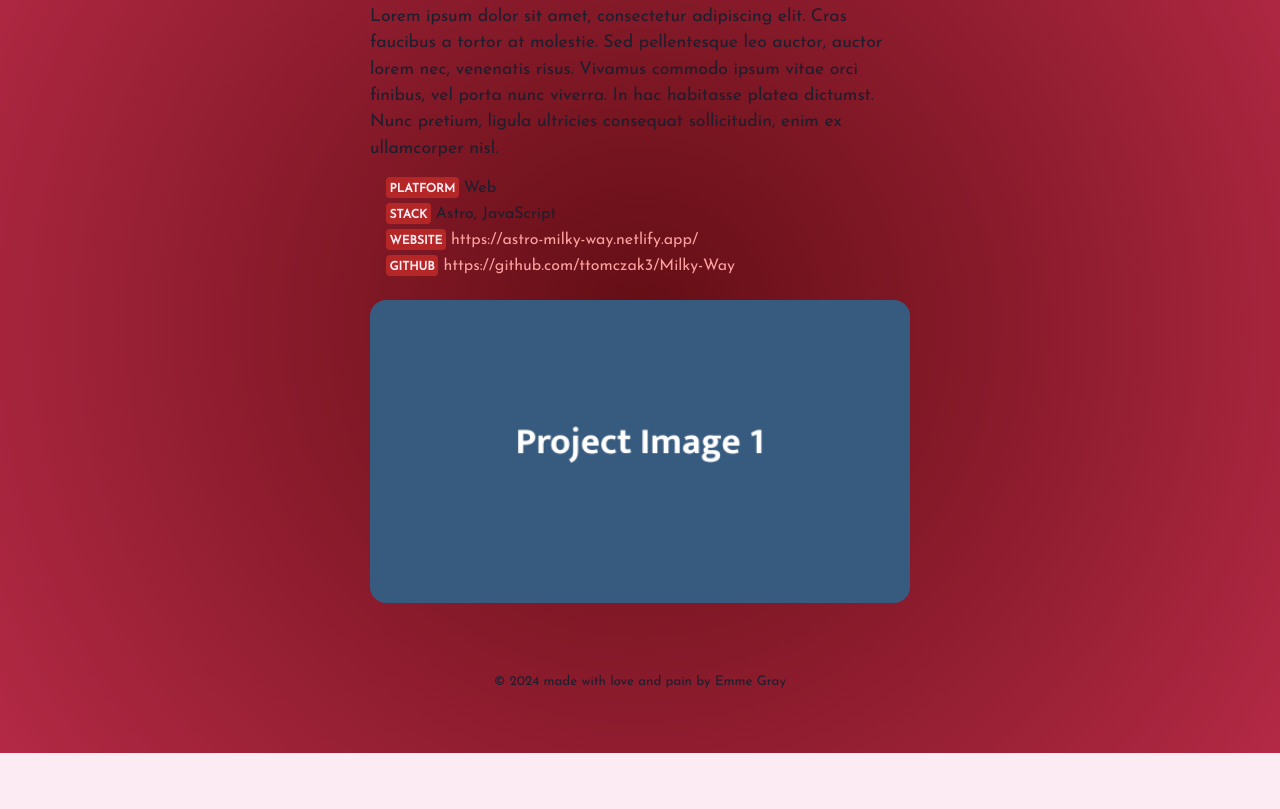
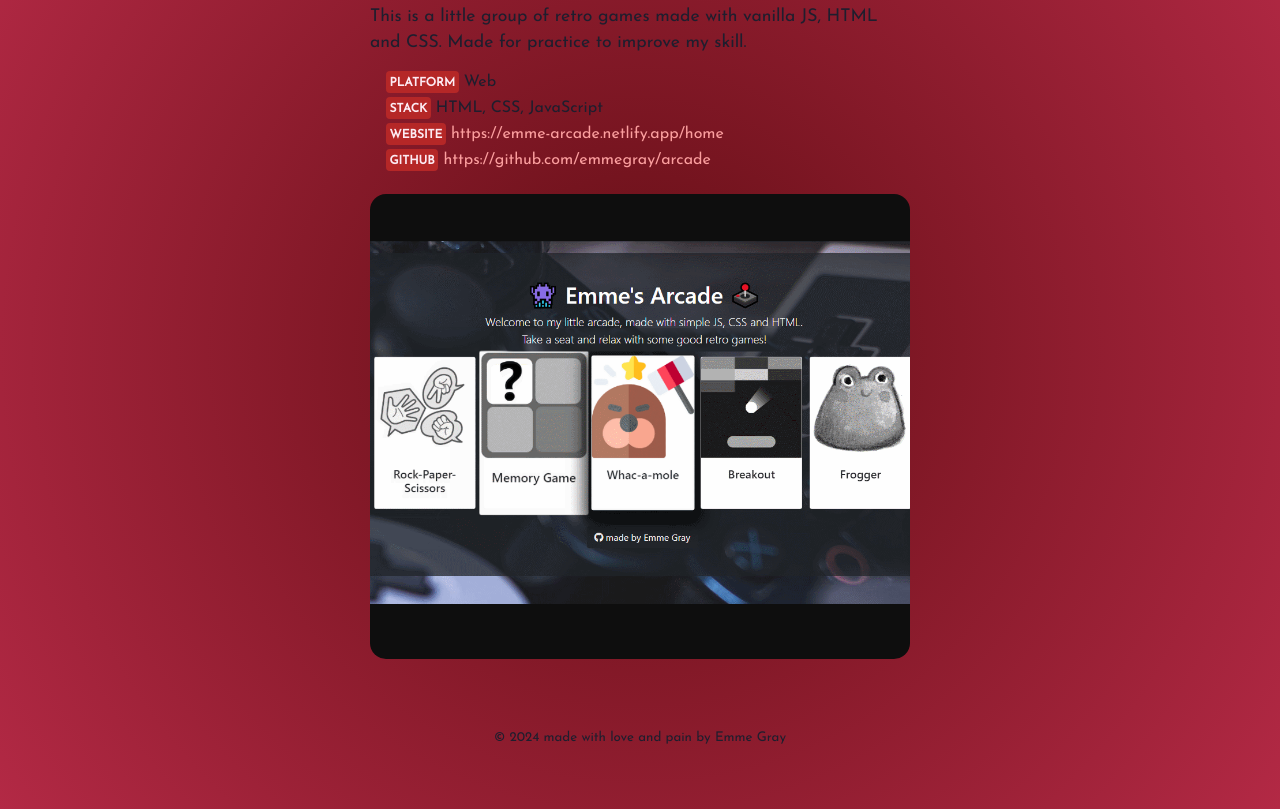
Before and after one commit to emmegray/emme-portfolio, an Astro site: page /projects/project-2 in a window 1280 px wide. Shown: the part 106-915 px from the top of the page. Before the commit the page ends 859 px from the top, so only its background shows below. Built offline with nearby package versions, Linux system fonts and the light colour scheme; Astro itself is replaced by a stand-in of ours.

Commit message:
Added projects

```diff
--- a/src/content/projects/project-2.md
+++ b/src/content/projects/project-2.md
@@ -1,19 +1,19 @@
 ---
-title: 'Project 2'
-description: 'Neque porro quisquam est qui dolorem ipsum quia dolor sit amet, consectetur, adipisci'
+title: 'Arcade'
+description: 'This is a little group of retro games made with vanilla JS, HTML and CSS. Made for practice to improve my skill.'
 image:
-    url: '/GitHub.webp'
+    url: '/arcade.png'
     alt: 'GitHub wallpaper'
 worksImage1:
-    url: '/image-1.webp'
+    url: '/arcade.png'
     alt: 'first image of your project.'
 worksImage2:
     url: '/image-2.webp'
     alt: 'second image of your project.'
 platform: Web
-stack: Astro, JavaScript
-website: https://astro-milky-way.netlify.app/
-github: https://github.com/ttomczak3/Milky-Way
+stack: HTML, CSS, JavaScript
+website: https://emme-arcade.netlify.app/home
+github: https://github.com/emmegray/arcade
 ---
 
-Lorem ipsum dolor sit amet, consectetur adipiscing elit. Cras faucibus a tortor at molestie. Sed pellentesque leo auctor, auctor lorem nec, venenatis risus. Vivamus commodo ipsum vitae orci finibus, vel porta nunc viverra. In hac habitasse platea dictumst. Nunc pretium, ligula ultricies consequat sollicitudin, enim ex ullamcorper nisl.
+This is a little group of retro games made with vanilla JS, HTML and CSS. Made for practice to improve my skill.
--- a/src/content/projects/project-3.md
+++ b/src/content/projects/project-3.md
@@ -1,19 +1,19 @@
 ---
-title: 'Project 3'
-description: 'Neque porro quisquam est qui dolorem ipsum quia dolor sit amet, consectetur, adipisci'
+title: 'Watch Lab'
+description: 'Coming soon'
 image:
-    url: '/GitHub.webp'
+    url: '/watch-lab.png'
     alt: 'GitHub wallpaper'
 worksImage1:
-    url: '/image-1.webp'
+    url: '/watch-lab.png'
     alt: 'first image of your project.'
 worksImage2:
     url: '/image-2.webp'
     alt: 'second image of your project.'
 platform: Web
-stack: Astro, JavaScript
-website: https://astro-milky-way.netlify.app/
-github: https://github.com/ttomczak3/Milky-Way
+stack: JavaScript, SCSS, Next.js
+website: https://github.com/emmegray/watch-lab
+github: https://watch-lab.vercel.app/
 ---
 
-Lorem ipsum dolor sit amet, consectetur adipiscing elit. Cras faucibus a tortor at molestie. Sed pellentesque leo auctor, auctor lorem nec, venenatis risus. Vivamus commodo ipsum vitae orci finibus, vel porta nunc viverra. In hac habitasse platea dictumst. Nunc pretium, ligula ultricies consequat sollicitudin, enim ex ullamcorper nisl.
+Coming soon
--- a/src/content/projects/project-4.md
+++ b/src/content/projects/project-4.md
@@ -1,19 +1,19 @@
 ---
-title: 'Project 4'
+title: 'Boolzapp'
 description: 'Neque porro quisquam est qui dolorem ipsum quia dolor sit amet, consectetur, adipisci'
 image:
-    url: '/GitHub.webp'
+    url: '/whatsup.png'
     alt: 'GitHub wallpaper'
 worksImage1:
-    url: '/image-1.webp'
+    url: '/whatsup.png'
     alt: 'first image of your project.'
 worksImage2:
     url: '/image-2.webp'
     alt: 'second image of your project.'
 platform: Web
-stack: Astro, JavaScript
-website: https://astro-milky-way.netlify.app/
-github: https://github.com/ttomczak3/Milky-Way
+stack: Vue, CSS, HTML, JavaScript
+website: https://emme-boolzapp.netlify.app/
+github: https://github.com/emmegray/vue-boolzapp
 ---
 
-Lorem ipsum dolor sit amet, consectetur adipiscing elit. Cras faucibus a tortor at molestie. Sed pellentesque leo auctor, auctor lorem nec, venenatis risus. Vivamus commodo ipsum vitae orci finibus, vel porta nunc viverra. In hac habitasse platea dictumst. Nunc pretium, ligula ultricies consequat sollicitudin, enim ex ullamcorper nisl.
+Coming soon
--- a/src/styles/global.css
+++ b/src/styles/global.css
@@ -224,7 +224,7 @@ header a:hover::before {
 
 #about-card ul {
   margin: 0;
-  padding: 20px;
+  padding: 20px 20px 0;
 }
 
 #about-card li {
```
Also changed, not shown: public/arcade.png (added), public/watch-lab.png (added), public/whatsup.png (added).
